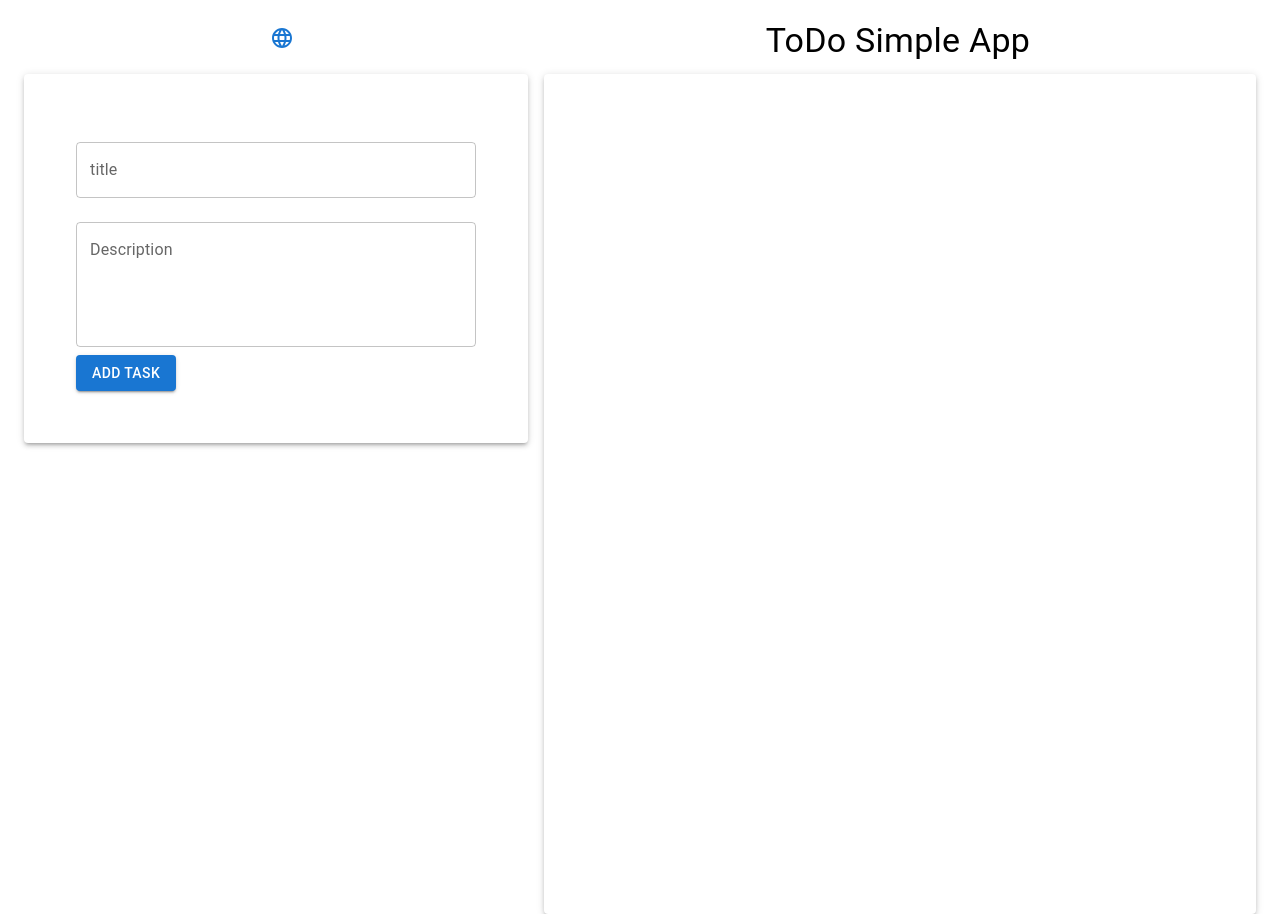
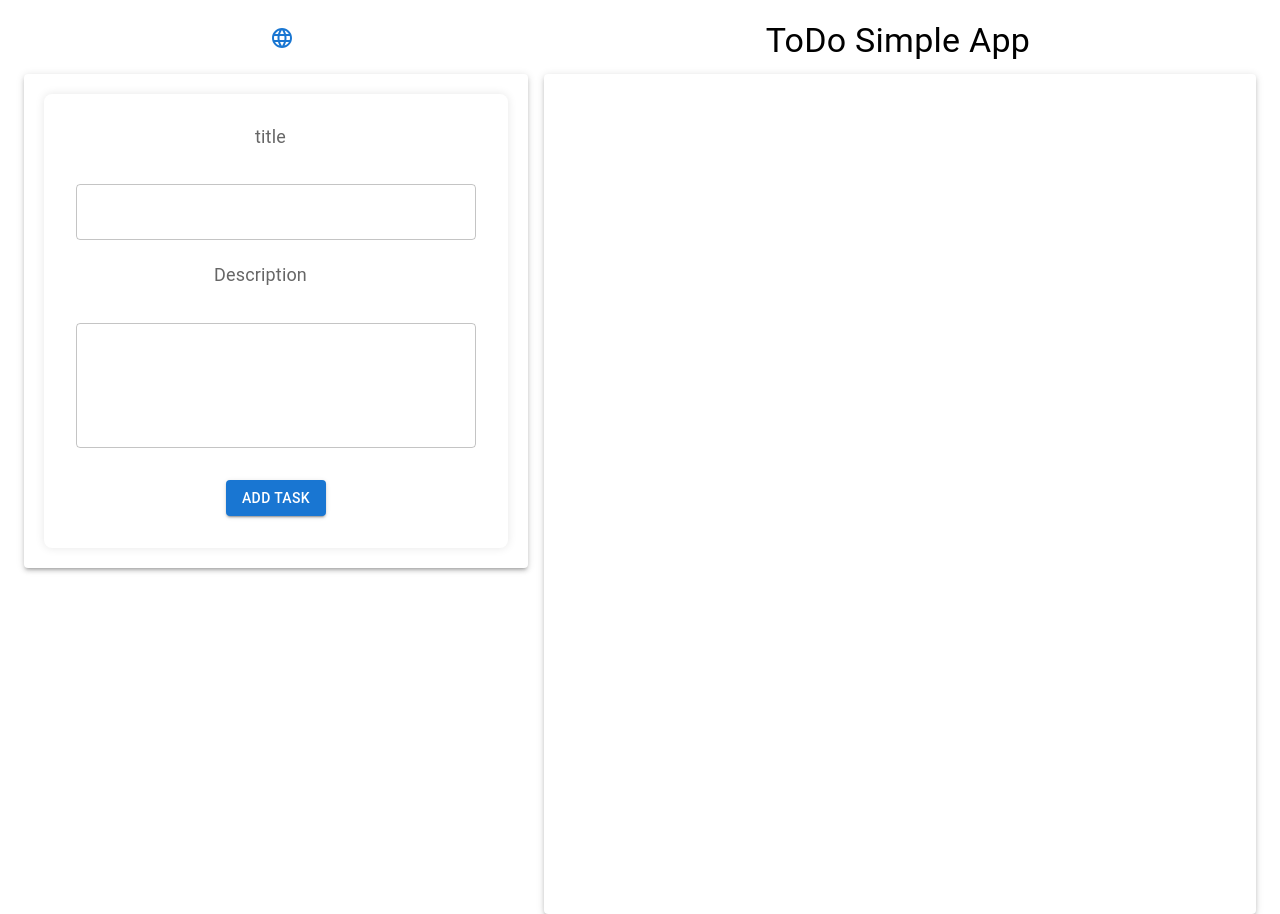
Before and after one commit to hagerali42/taskapp, a React (Create React App) app: page / in a window 1280 px wide. Built offline with nearby package versions, Linux system fonts and the light colour scheme.

Commit message:
commit"DIR"

```diff
--- a/public/assets/locales/ar/translation.json
+++ b/public/assets/locales/ar/translation.json
@@ -1,9 +1,10 @@
 {
   "title": "العنوان",
+  "languageDirection": "rtl",
   "Description": "وصف المهمة",
   "buttonAddTask": "اضافه المهمة",
   "buttonUpdateTask": "تعديل المهمة",
-  "header":"برنامج بسيط للمهام",
+  "header": "برنامج بسيط للمهام",
   "language": "اللغة",
   "welcome_message": "اهلا بكم"
 }
--- a/public/assets/locales/en/translation.json
+++ b/public/assets/locales/en/translation.json
@@ -1,11 +1,13 @@
 {
   "language": "Language",
+  "languageDirection": "ltr",
+
   "welcome_message": "Welcome",
   "title": "title",
   "Description": "Description",
   "buttonAddTask": "Add Task",
   "buttonUpdateTask": "Update Task ",
-  "header":"ToDo Simple App",
-  "Titleisrequired":"Title is required",
-  "Descriptionisrequired":"Description is required"
+  "header": "ToDo Simple App",
+  "Titleisrequired": "Title is required",
+  "Descriptionisrequired": "Description is required"
 }
--- a/src/components/EditeTask.jsx
+++ b/src/components/EditeTask.jsx
@@ -1,6 +1,6 @@
 import React, { useState } from "react";
 import { useDispatch } from "react-redux";
-import { Modal, IconButton, TextField, Button, Box } from "@mui/material";
+import { Modal, IconButton, TextField, Button, Box, InputLabel, Divider } from "@mui/material";
 import BorderColorIcon from "@mui/icons-material/BorderColor";
 import { updateTask } from "../Redux/slices/Tasks";
 import { Close } from "@mui/icons-material";
@@ -8,6 +8,8 @@ import { useTranslation } from "react-i18next";
 
 function EditeTask({ task, isOpen, onClose }) {
   const { t } = useTranslation();
+  const direction = t("languageDirection");
+
   const dispatch = useDispatch();
   const [updatedTitle, setUpdatedTitle] = useState(task.title);
   const [updatedDescription, setUpdatedDescription] = useState(
@@ -36,6 +38,11 @@ function EditeTask({ task, isOpen, onClose }) {
           p: 4,
           borderRadius: "8px",
           maxWidth: "400px",
+          maxWidth: "400px",
+          width: "90%",
+          "@media (max-width: 600px)": {
+            maxWidth: "80%", // Override for small screens
+          },
         }}
       >
         <IconButton
@@ -44,16 +51,46 @@ function EditeTask({ task, isOpen, onClose }) {
         >
           <Close />
         </IconButton>
+        <InputLabel
+          shrink
+          htmlFor="title-input"
+          sx={{
+            direction: direction,
+            position: "relative",
+            left: direction === "rtl" ? "auto" : "0",
+            right: direction === "rtl" ? "0" : "auto",
+            mb: 1,
+            fontSize: "1.5rem",
+          }}
+          size="xl"
+        >
+          {t("title")}
+        </InputLabel>
         <TextField
-          label={t("title")}
+          dir={t("languageDirection")}
           fullWidth
           margin="normal"
           value={updatedTitle}
           onChange={(e) => setUpdatedTitle(e.target.value)}
         />
+        <InputLabel
+          shrink
+          htmlFor="description-input"
+          sx={{
+            direction: direction,
+            position: "relative",
+            left: direction === "rtl" ? "auto" : "0",
+            right: direction === "rtl" ? "0" : "auto",
+            mb: 1,
+            mt: 2,
+            fontSize: "1.5rem",
+          }}
+        >
+          {t("Description")}
+        </InputLabel>
         <TextField
-          label={t("Description")}
           fullWidth
+          dir={t("languageDirection")}
           multiline
           rows={4}
           margin="normal"
--- a/src/components/Input.jsx
+++ b/src/components/Input.jsx
@@ -1,12 +1,13 @@
 import React from "react";
 import { useDispatch } from "react-redux";
 import { useForm } from "react-hook-form";
-import { Alert, Box, Button, TextField } from "@mui/material";
+import { Alert, Box, Button, InputLabel, TextField } from "@mui/material";
 import { addTask } from "../Redux/slices/Tasks";
 import { useTranslation } from "react-i18next";
 
 function Input() {
-    const { t } = useTranslation();
+  const { t } = useTranslation();
+  const direction = t("languageDirection");
 
   const {
     register,
@@ -15,7 +16,7 @@ function Input() {
     setError,
     clearErrors,
     formState: { errors },
-    } = useForm()
+  } = useForm();
   const dispatch = useDispatch();
   const onSubmit = (data) => {
     if (!data.title || !data.description) {
@@ -57,25 +58,65 @@ function Input() {
             bgcolor: "white",
             p: 4,
             borderRadius: "8px",
+            boxShadow: "0px 0px 10px rgba(0, 0, 0, 0.1)",
+            display: "flex",
+            flexDirection: "column",
+            alignItems: "center",
           }}
         >
+          <InputLabel
+            shrink
+            htmlFor="title-input"
+            sx={{
+              direction: direction,
+              position: "relative",
+              left: direction === "rtl" ? "auto" : "0",
+              right: direction === "rtl" ? "0" : "auto",
+              mb: 1,
+              fontSize: "1.5rem",
+            }}
+            size="xl"
+          >
+            {t("title")}
+          </InputLabel>
           <TextField
-            label={t("title")}
             fullWidth
             margin="normal"
-            {...register("title", { required: t("Titleisrequired") })}
+            id="title-input"
+            {...register("title", { required: t("Title is required") })}
           />
+
+          <InputLabel
+            shrink
+            htmlFor="description-input"
+            sx={{
+              direction: direction,
+              position: "relative",
+              left: direction === "rtl" ? "auto" : "0",
+              right: direction === "rtl" ? "0" : "auto",
+              mb: 1,
+              mt: 2,
+              fontSize: "1.5rem",
+            }}
+          >
+            {t("Description")}
+          </InputLabel>
           <TextField
-            label={t("Description")}
             fullWidth
             multiline
             rows={4}
             margin="normal"
+            id="description-input"
             {...register("description", {
-              required: t("Descriptionisrequired"),
+              required: t("Description is required"),
             })}
           />
-          <Button type="submit" variant="contained" color="primary">
+          <Button
+            type="submit"
+            variant="contained"
+            color="primary"
+            sx={{ mt: 3 }}
+          >
             {t("buttonAddTask")}
           </Button>
         </Box>
```
